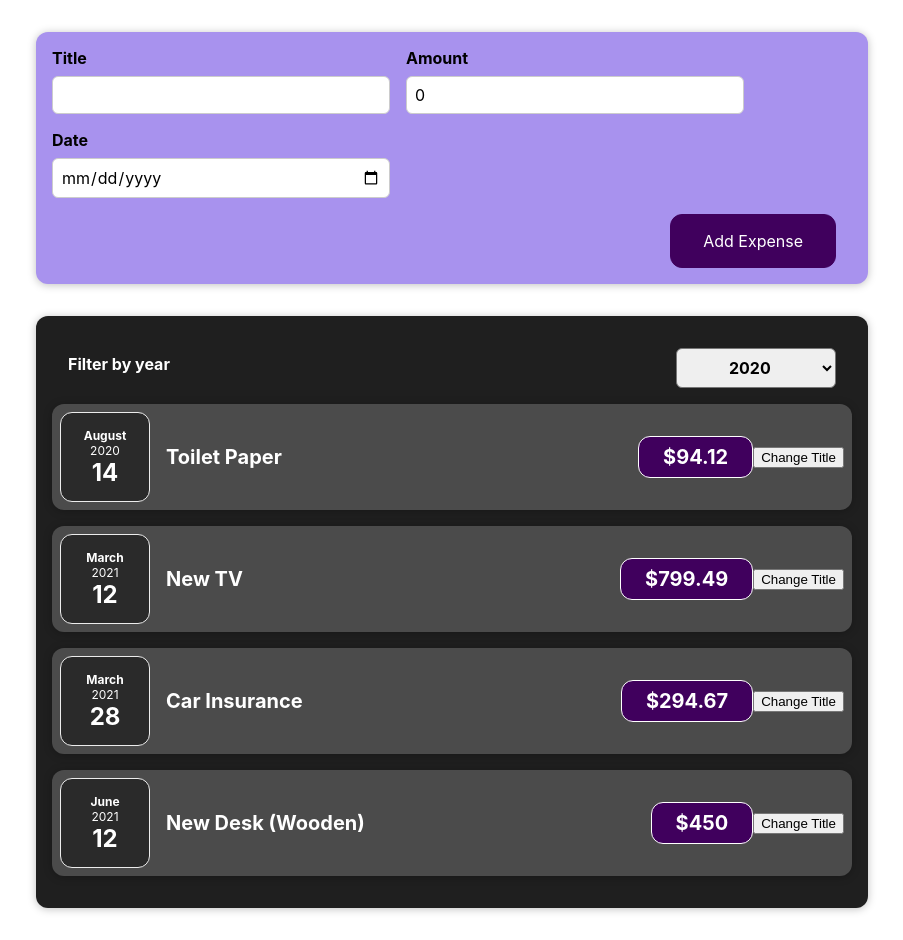
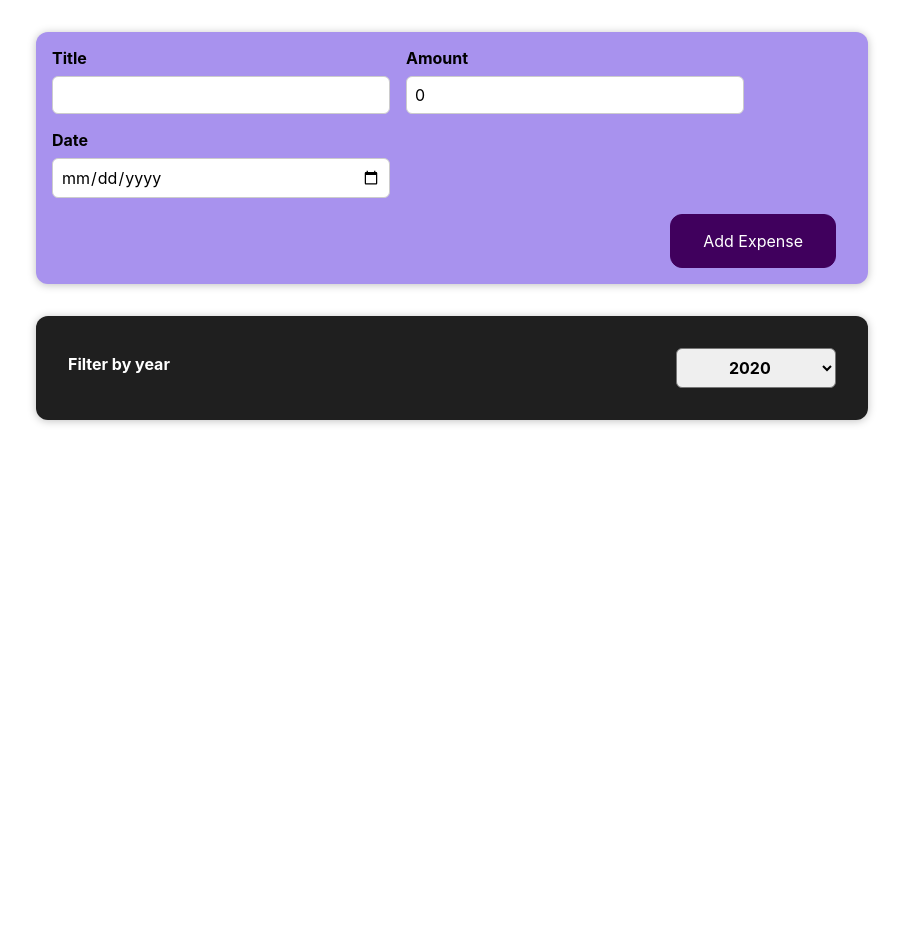
Before and after one commit to jmucak/react-app-expenses, a React (Create React App) app: page / in a window 1280 px wide. Shown: the whole page, without its empty margins (188-1091 px from the left). After the commit the page ends 800 px from the top, so only its background shows below. Built offline with nearby package versions, Linux system fonts and the light colour scheme.

Commit message:
add new expense logic

```diff
--- a/src/App.js
+++ b/src/App.js
@@ -1,32 +1,14 @@
 import './App.css';
 import {Expenses} from "./components/expenses/Expenses";
 import {NewExpense} from "./components/newExpense/NewExpense";
+import {useState} from "react";
 
 function App() {
-    const expenses = [
-        {
-            id: 'e1',
-            title: 'Toilet Paper',
-            amount: 94.12,
-            date: new Date(2020, 7, 14),
-        },
-        {id: 'e2', title: 'New TV', amount: 799.49, date: new Date(2021, 2, 12)},
-        {
-            id: 'e3',
-            title: 'Car Insurance',
-            amount: 294.67,
-            date: new Date(2021, 2, 28),
-        },
-        {
-            id: 'e4',
-            title: 'New Desk (Wooden)',
-            amount: 450,
-            date: new Date(2021, 5, 12),
-        },
-    ];
-
+    const [expenses, setExpenses] = useState([])
     const addExpenseHandler = expense => {
-        console.log(expense);
+        setExpenses((prevExpenses) => {
+            return [expense, ...prevExpenses];
+        });
     }
 
     return (
--- a/src/components/expenses/Expenses.js
+++ b/src/components/expenses/Expenses.js
@@ -15,26 +15,14 @@ export const Expenses = (props) => {
     return (
         <Card className="expenses">
             <ExpensesFilter selected={filteredYear} onFilterChange={filterChangeHandler}/>
-            <ExpenseItem
-                title={props.items[0].title}
-                amount={props.items[0].amount}
-                date={props.items[0].date}
-            />
-            <ExpenseItem
-                title={props.items[1].title}
-                amount={props.items[1].amount}
-                date={props.items[1].date}
-            />
-            <ExpenseItem
-                title={props.items[2].title}
-                amount={props.items[2].amount}
-                date={props.items[2].date}
-            />
-            <ExpenseItem
-                title={props.items[3].title}
-                amount={props.items[3].amount}
-                date={props.items[3].date}
-            />
+            {props.items.map((expense) => {
+                return <ExpenseItem
+                    key={expense.id}
+                    title={expense.title}
+                    amount={expense.amount}
+                    date={expense.date}
+                />
+            })}
         </Card>
     );
 }
--- a/src/components/newExpense/ExpenseForm.js
+++ b/src/components/newExpense/ExpenseForm.js
@@ -78,7 +78,7 @@ export const ExpenseForm = (props) => {
             <div className='new-expense__controls'>
                 <div className='new-expense__control'>
                     <label>Title</label>
-                    <input type='text' defaultValue={enteredTitle} onBlur={titleChangeHandler}/>
+                    <input type='text' value={enteredTitle} onChange={titleChangeHandler}/>
                 </div>
                 <div className='new-expense__control'>
                     <label>Amount</label>
```
